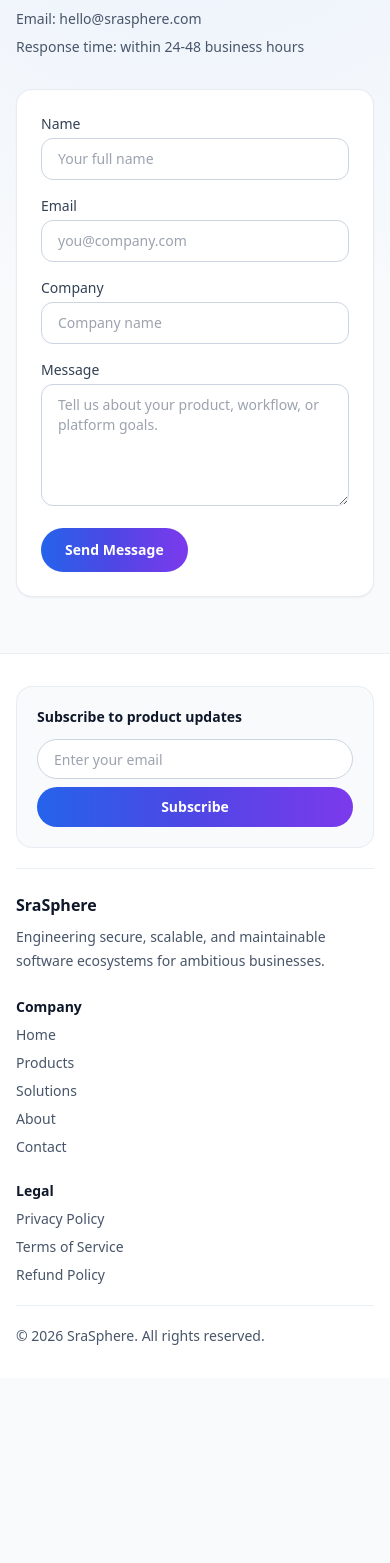
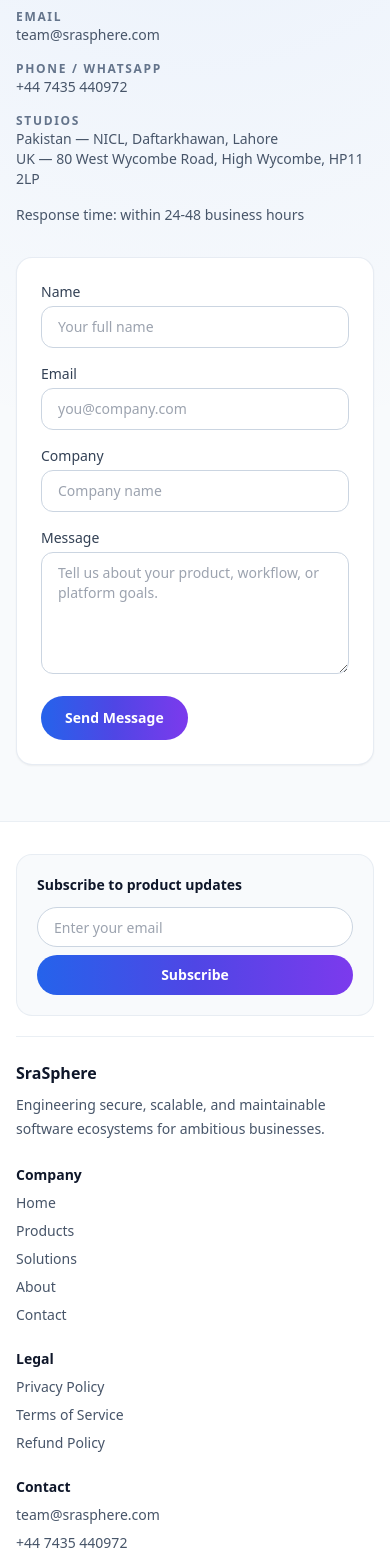
Before and after one commit to AbbasDevLab/SraSphere, a Next.js app: page /contact in a window 390 px wide. Shown: the part 240-1803 px from the top of the page. Before the commit the page ends 1618 px from the top, so only its background shows below. Built offline with nearby package versions, Linux system fonts and the light colour scheme; no server answers.

Commit message:
Update contact page and footer to use dynamic site configuration for contact details. Change email address and add phone number and studio locations. Adjust footer layout for better presentation of contact information.

```diff
--- a/src/app/contact/page.tsx
+++ b/src/app/contact/page.tsx
@@ -1,6 +1,7 @@
 import type { Metadata } from "next";
 import { ContactForm } from "@/components/forms/contact-form";
 import { FadeIn } from "@/components/animations/fade-in";
+import { siteConfig } from "@/lib/site-config";
 
 export const metadata: Metadata = {
   title: "Contact",
@@ -15,8 +16,22 @@
         <p className="mt-4 text-slate-600 dark:text-slate-300">
           Share your goals and we will help shape the right SaaS, automation, or cloud roadmap.
         </p>
-        <div className="mt-6 space-y-2 text-sm text-slate-600 dark:text-slate-300">
-          <p>Email: hello@srasphere.com</p>
+        <div className="mt-6 space-y-4 text-sm text-slate-600 dark:text-slate-300">
+          <div>
+            <p className="text-xs font-semibold uppercase tracking-[0.14em] text-slate-500 dark:text-slate-400">Email</p>
+            <p>{siteConfig.links.email}</p>
+          </div>
+          <div>
+            <p className="text-xs font-semibold uppercase tracking-[0.14em] text-slate-500 dark:text-slate-400">
+              Phone / WhatsApp
+            </p>
+            <p>{siteConfig.links.phone}</p>
+          </div>
+          <div>
+            <p className="text-xs font-semibold uppercase tracking-[0.14em] text-slate-500 dark:text-slate-400">Studios</p>
+            <p>Pakistan — {siteConfig.studios.pakistan}</p>
+            <p>UK — {siteConfig.studios.uk}</p>
+          </div>
           <p>Response time: within 24-48 business hours</p>
         </div>
       </FadeIn>
--- a/src/components/layout/footer.tsx
+++ b/src/components/layout/footer.tsx
@@ -21,7 +21,7 @@
             </button>
           </form>
         </div>
-        <div className="grid gap-6 border-t border-slate-200/70 pt-6 dark:border-slate-800 md:grid-cols-3">
+        <div className="grid gap-6 border-t border-slate-200/70 pt-6 dark:border-slate-800 md:grid-cols-2 lg:grid-cols-4">
           <div>
             <p className="text-base font-semibold text-slate-900 dark:text-slate-100">{siteConfig.name}</p>
             <p className="mt-2 text-sm leading-6 text-slate-600 dark:text-slate-300">
@@ -56,6 +56,15 @@
               ))}
             </div>
           </div>
+          <div>
+            <p className="text-sm font-semibold text-slate-900 dark:text-slate-100">Contact</p>
+            <div className="mt-2 space-y-2 text-sm text-slate-600 dark:text-slate-300">
+              <p>{siteConfig.links.email}</p>
+              <p>{siteConfig.links.phone}</p>
+              <p>Pakistan — {siteConfig.studios.pakistan}</p>
+              <p>UK — {siteConfig.studios.uk}</p>
+            </div>
+          </div>
         </div>
         <p className="border-t border-slate-200/70 pt-5 text-sm text-slate-600 dark:border-slate-800 dark:text-slate-300">
           © {new Date().getFullYear()} {siteConfig.name}. All rights reserved.
--- a/src/lib/site-config.ts
+++ b/src/lib/site-config.ts
@@ -4,7 +4,12 @@
     "SraSphere builds scalable SaaS platforms, automation systems, and secure cloud solutions for modern businesses.",
   url: process.env.NEXT_PUBLIC_SITE_URL ?? "https://www.srasphere.com",
   links: {
-    email: "hello@srasphere.com",
+    email: "team@srasphere.com",
+    phone: "+44 7435 440972",
+  },
+  studios: {
+    pakistan: "NICL, Daftarkhawan, Lahore",
+    uk: "80 West Wycombe Road, High Wycombe, HP11 2LP",
   },
   navItems: [
     { href: "/", label: "Home" },
```
